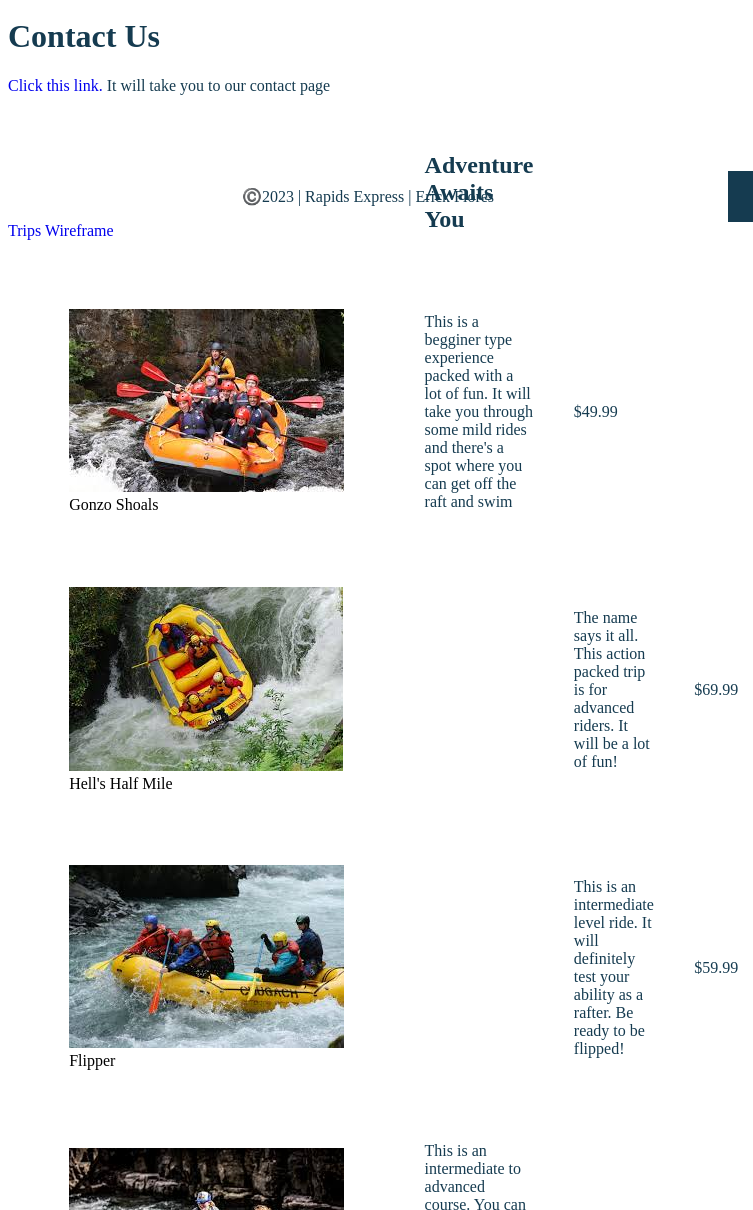
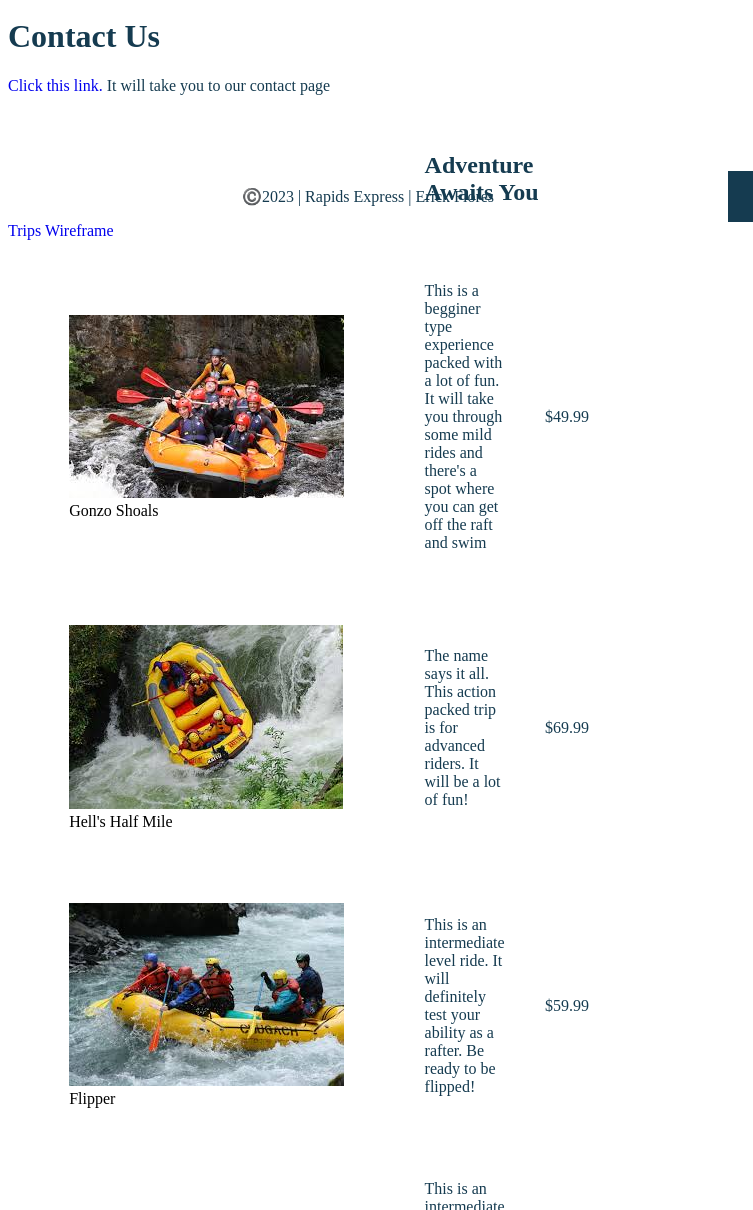
Before and after one commit to ef10res/wdd130, a plain HTML site: page wwr/trips.html in a window 1280 px wide. Shown: the part 261-1471 px from the top of the page, 0-753 px from the left. Drawn offline with Linux system fonts and the light colour scheme.

Commit message:
trips page

```diff
--- a/wwr/trips.html
+++ b/wwr/trips.html
@@ -25,7 +25,7 @@
             <table class="adventure">
                 <tr>
                     <th>
-                        <td>
+                        <td colspan="3">
                             <h2>Adventure Awaits You</h2>
                         </td>
                     </th>
@@ -50,7 +50,7 @@
                             <img src="images/wwr2.jpeg" alt="White Water Rafting">
                             <figcaption>Hell's Half Mile</figcaption>
                         </figure>
-                    <td>
+                    </td>
                     <td>
                         <p>The name says it all. This action packed trip is for advanced riders. It will be a lot of fun!</p>
                     </td>
@@ -64,7 +64,7 @@
                             <img src="images/wwr3.jpeg" alt="White Water Rafting">
                             <figcaption>Flipper</figcaption>
                         </figure>
-                    <td>
+                    </td>
                     <td>
                         <p>This is an intermediate level ride. It will definitely test your ability as a  rafter. Be ready to be flipped!</p>
                     </td>
@@ -92,7 +92,7 @@
                             <img src="images/wwr5.jpeg" alt="White Water Rafting">
                             <figcaption>Slice & Dice</figcaption>
                         </figure>
-                    <td>
+                    </td>
                     <td>
                         <p>A begginer to intermediate course. You will need to have some experience for this course. It's definitely a lot of fun after you have a few rides under your belt.</p>
                     </td>
```
